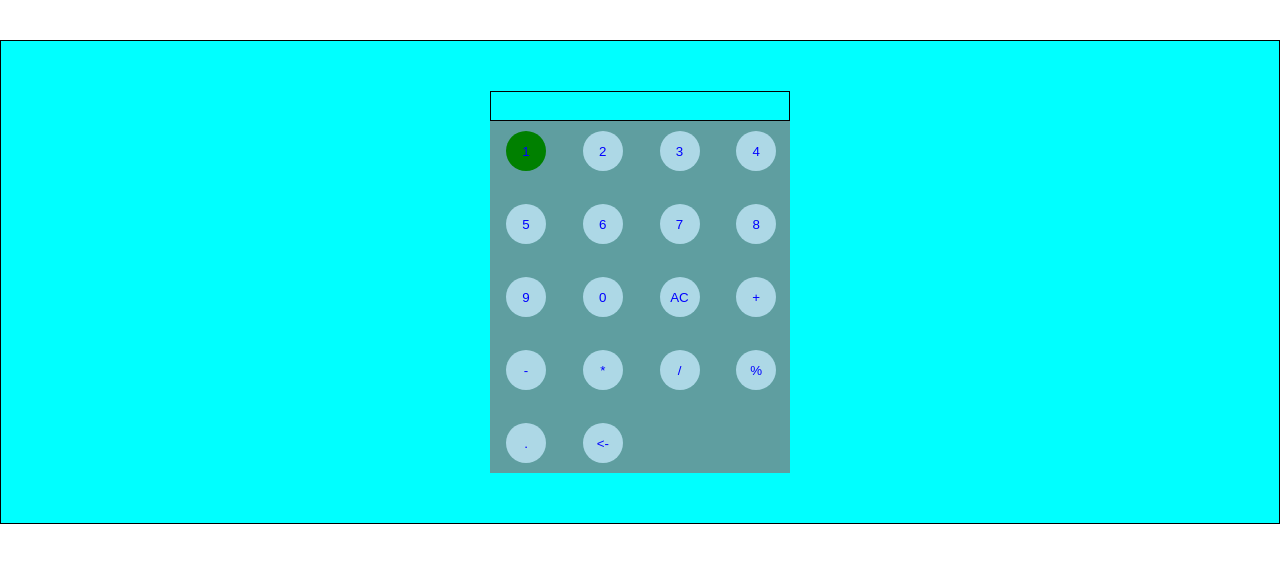
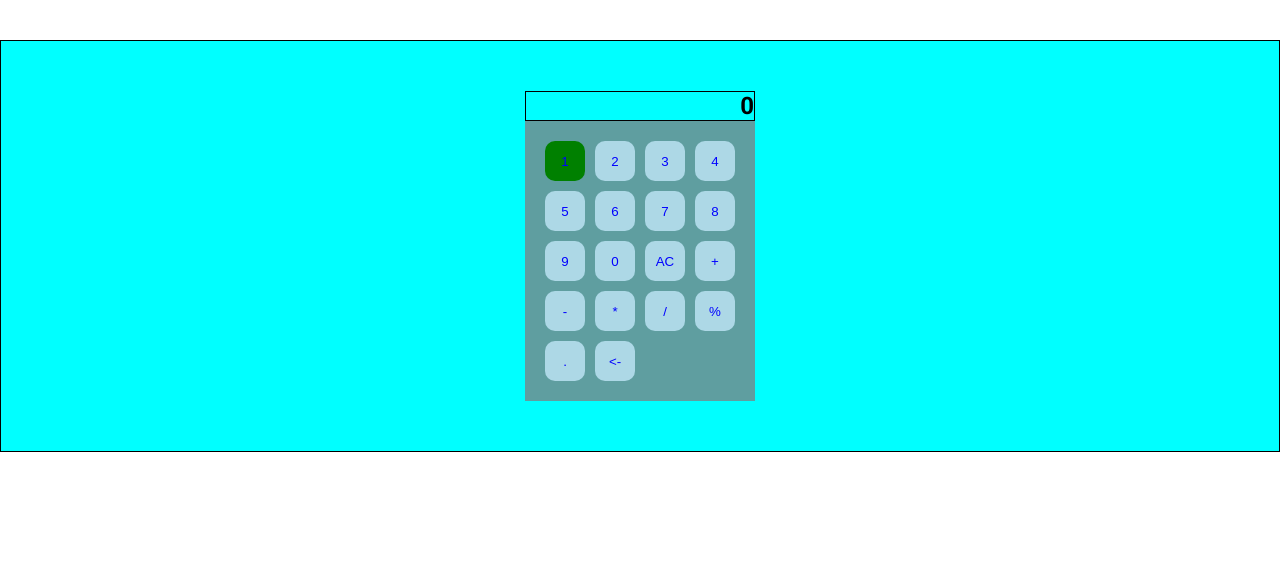
Before and after one commit to viniciusgasparino/calculadora, a Next.js app: page / in a window 1280 px wide. Shown: the top 562 px of the page. Built offline with nearby package versions, Linux system fonts and the light colour scheme.

Commit message:
Craido useState

```diff
--- a/components/butom/Button.jsx
+++ b/components/butom/Button.jsx
@@ -1,5 +1,3 @@
-
-
 
 
 function Button({text,onClick,corBotao}){
@@ -10,9 +8,8 @@ function Button({text,onClick,corBotao}){
       width: "40px",
       cursor: "pointer",
       height: "40px",
-      margin: "10px",
       color: "blue",
-      borderRadius: "20px"
+      borderRadius: "10px"
     }}>
       {text}
     </button>
--- a/components/calculadora/Calculadora.jsx
+++ b/components/calculadora/Calculadora.jsx
@@ -2,32 +2,38 @@ import styles from "./Calculadora.module.css"
 import Button from "../butom/Button"
 import Tela from "../tela/Tela"
 import H2 from "../h2/H2"
-
+import {useState} from "react"
 
 
 function Calculadora(){
+  const [number,setNumber] = useState(0)
+
+  const inputNumber = (e) => {
+    setNumber(e.target.value)
+  }
+
   return(
     <div className={styles.container}>
-      <Tela><H2></H2></Tela>
+      <Tela><H2>{number}</H2></Tela>
       <div className={styles.content}>
-        <Button text="1" corBotao="green"/>
-        <Button text="2" />
-        <Button text="3" />
-        <Button text="4" />
-        <Button text="5" />
-        <Button text="6" />
-        <Button text="7" />
-        <Button text="8" />
-        <Button text="9" />
-        <Button text="0" />
-        <Button text="AC"/>
-        <Button text="+" />
-        <Button text="-" />
-        <Button text="*" />
-        <Button text="/" />
-        <Button text="%" />
-        <Button text="." />
-        <Button text="<-"/>
+        <Button text="1" value={1} corBotao="green"/>
+        <Button text="2" value={2} />
+        <Button text="3" value={3} />
+        <Button text="4" value={4} />
+        <Button text="5" value={5} />
+        <Button text="6" value={6} />
+        <Button text="7" value={7} />
+        <Button text="8" value={8} />
+        <Button text="9" value={9} />
+        <Button text="0" value={0} />
+        <Button text="AC"value={"ac"}/>
+        <Button text="+" value={"+"}/>
+        <Button text="-" value={"-"}/>
+        <Button text="*" value={"*"}/>
+        <Button text="/" value={"/"}/>
+        <Button text="%" value={"%"}/>
+        <Button text="." value={"."}/>
+        <Button text="<-"value={"<-"}/>
       </div>
     </div>
   )
--- a/components/calculadora/Calculadora.module.css
+++ b/components/calculadora/Calculadora.module.css
@@ -10,10 +10,12 @@
 }
 
 .content{
-  width: 300px;
+  width: 230px;
   display: grid;
-  grid-template-columns: repeat(4, 1fr);
-  gap: 13px;
+  grid-template-columns: repeat(4, 0fr);
   background-color: cadetblue;
-  padding-left: 6px;
+  gap: 10px;
+  padding-left: 20px;
+  padding-top: 20px;
+  padding-bottom: 20px;
 }
--- a/components/tela/Tela.module.css
+++ b/components/tela/Tela.module.css
@@ -1,5 +1,5 @@
 .tela{
-  width: 300px;
+  width: 230px;
   height: 30px;
   text-align: right;
   border: 1px solid;
```
